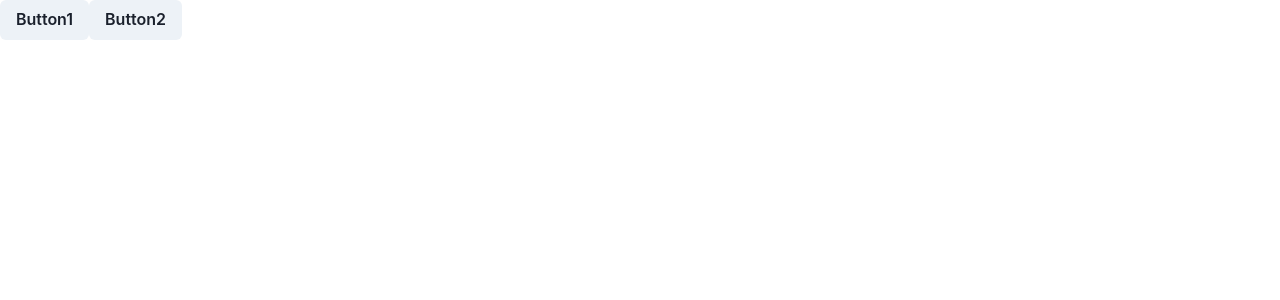
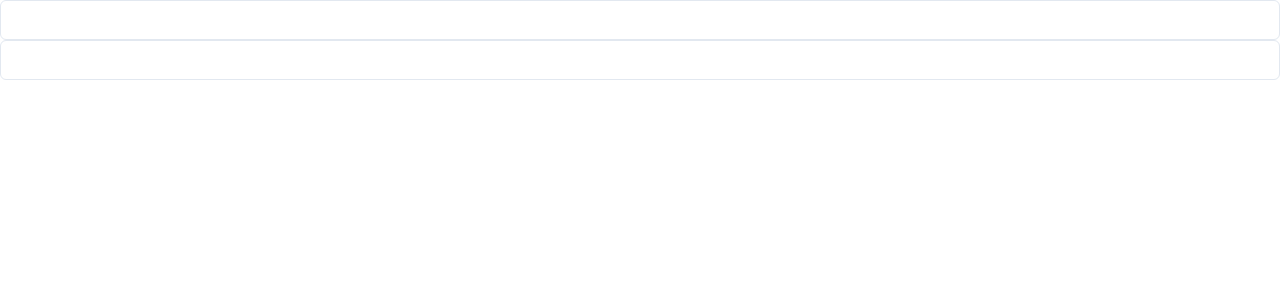
Before and after one commit to hoonil1/hoonil_react, a React (Create React App) app: page / in a window 1280 px wide. Shown: the top 300 px of the page. Built offline with nearby package versions, Linux system fonts and the light colour scheme.

Commit message:
event handler 메소드에 event 객체가 전달된다.22

```diff
--- a/src/App.js
+++ b/src/App.js
@@ -1,18 +1,15 @@
 import React from "react";
-import { Button } from "@chakra-ui/react";
+import { Input } from "@chakra-ui/react";
 
 function App(props) {
-  // 함수의 이름이 event handle 메소드일때
-  // 브라우저는 event 객체를 매개값으로 넣어준다 (브라우저가)
-  function handleClick(event) {
-    // console.log(event.target.className);
-    // console.log(event.target.type);
-    console.log(event.target);
+  function handleChange(e) {
+    // console.log("input value changed");
+    console.log(e.target.value);
   }
   return (
     <div>
-      <Button onClick={handleClick}>Button1</Button>
-      <Button onClick={handleClick}>Button2</Button>
+      <Input onChange={handleChange}></Input>
+      <Input onChange={handleChange}></Input>
     </div>
   );
 }
```
